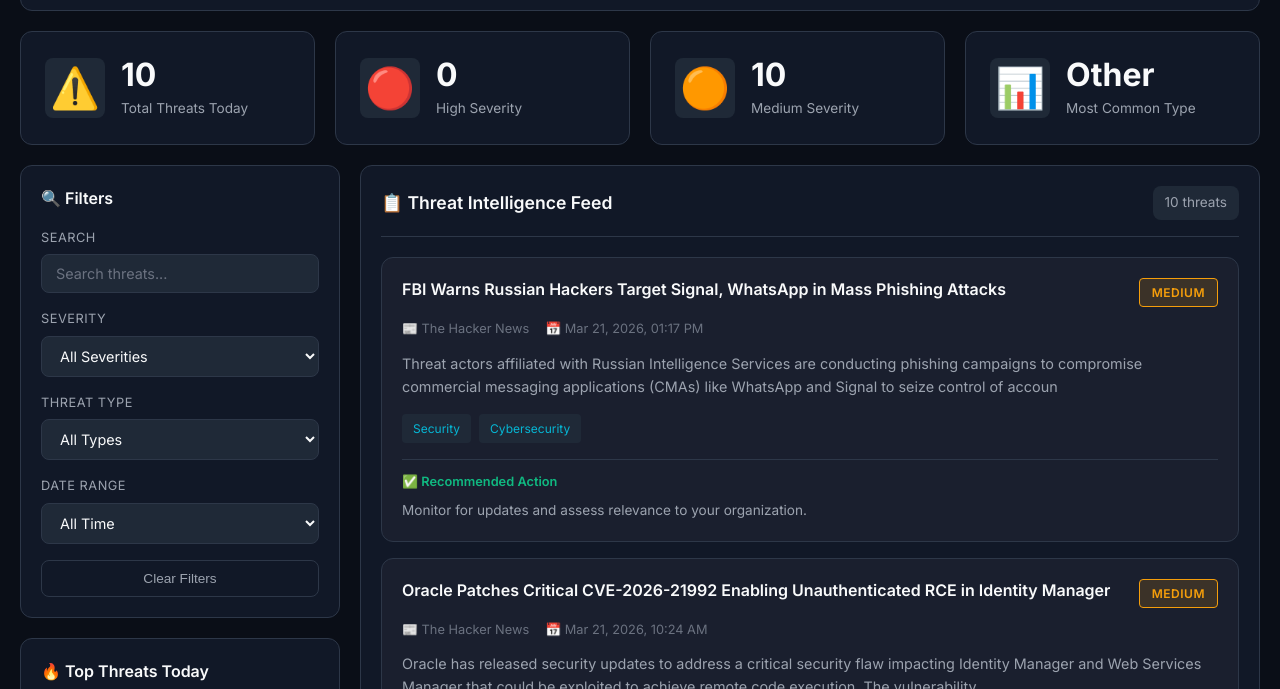
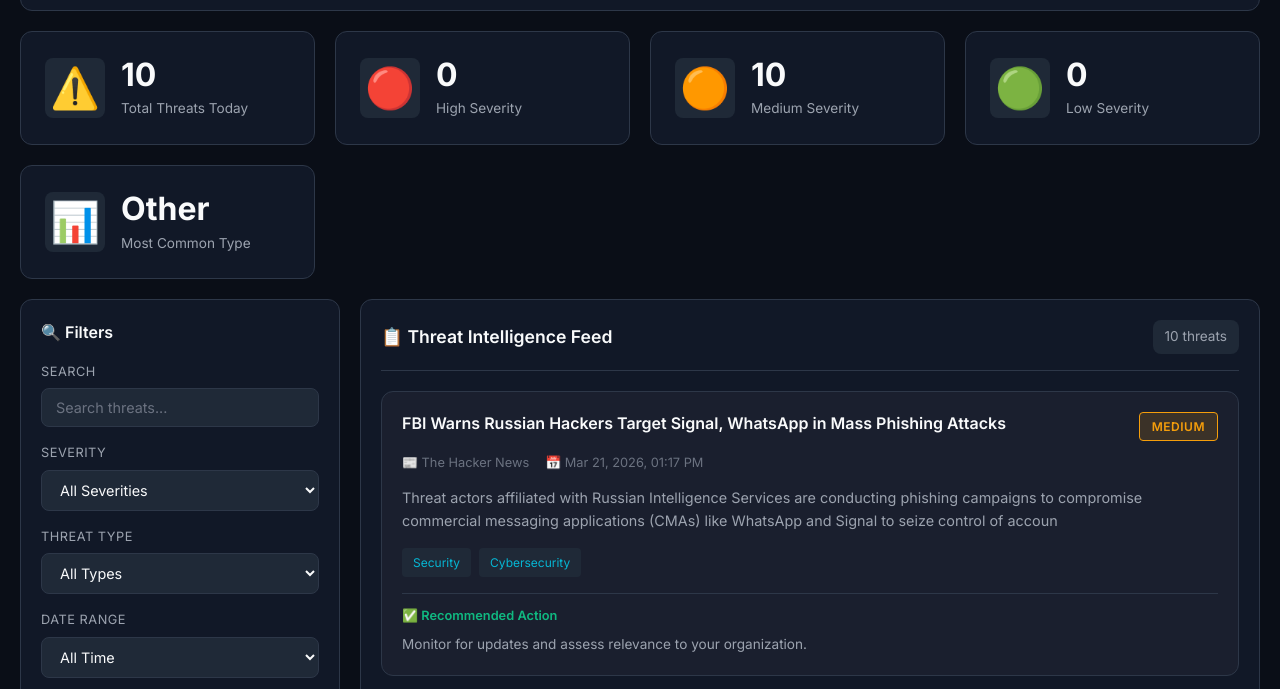
Before and after one commit to tk-alajmi/ace-threat-intel-dashboard, a plain HTML site: page index.html in a window 1280 px wide. Shown: the part 101-790 px from the top of the page. Drawn offline with Linux system fonts and the light colour scheme.

Commit message:
Add Low Severity KPI card to dashboard

```diff
--- a/index.html
+++ b/index.html
@@ -56,6 +56,13 @@
                 <div class="kpi-content">
                     <span class="kpi-value" id="mediumSeverity">0</span>
                     <span class="kpi-label">Medium Severity</span>
+                </div>
+            </div>
+                        <div class="kpi-card">
+                <div class="kpi-icon low">🟢</div>
+                <div class="kpi-content">
+                    <span class="kpi-value" id="lowSeverity">0</span>
+                    <span class="kpi-label">Low Severity</span>
                 </div>
             </div>
             <div class="kpi-card">
--- a/script.js
+++ b/script.js
@@ -12,6 +12,7 @@ const elements = {
     totalThreats: document.getElementById('totalThreats'),
     highSeverity: document.getElementById('highSeverity'),
     mediumSeverity: document.getElementById('mediumSeverity'),
+        lowSeverity: document.getElementById('lowSeverity'),
     commonThreat: document.getElementById('commonThreat'),
     lastUpdated: document.getElementById('lastUpdated'),
     threatCards: document.getElementById('threatCards'),
@@ -70,6 +71,7 @@ function updateKPIs() {
     const total = filteredData.length;
     const high = filteredData.filter(t => t.severity?.toLowerCase() === 'high').length;
     const medium = filteredData.filter(t => t.severity?.toLowerCase() === 'medium').length;
+        const low = filteredData.filter(t => t.severity?.toLowerCase() === 'low').length;
 
     // Find most common threat type
     const typeCounts = {};
@@ -85,6 +87,7 @@ function updateKPIs() {
     animateValue(elements.totalThreats, total);
     animateValue(elements.highSeverity, high);
     animateValue(elements.mediumSeverity, medium);
+        animateValue(elements.lowSeverity, low);
     elements.commonThreat.textContent = commonType ? commonType[0] : '-';
 }
 
```
